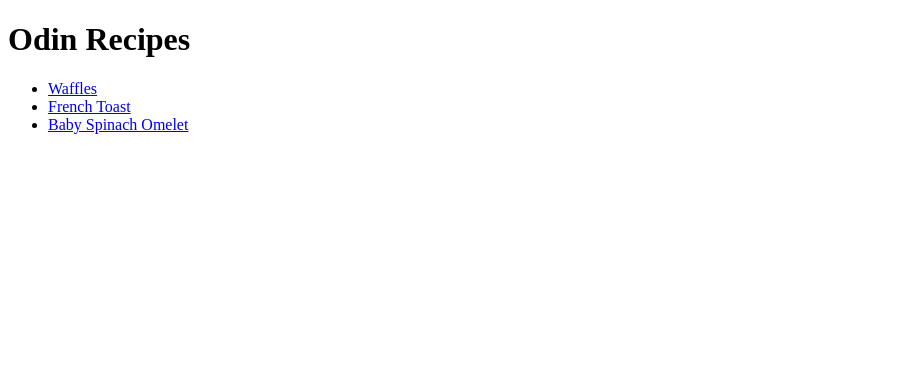
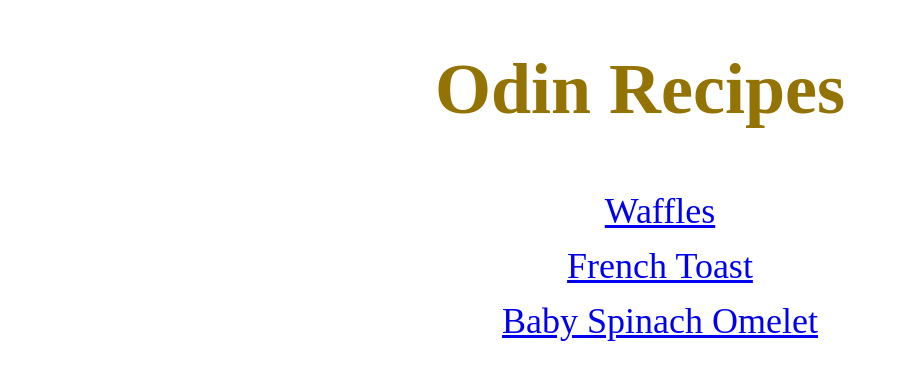
Before and after one commit to DouglasOjeda/odin-recipes, a plain HTML site: page index.html in a window 1280 px wide. Shown: the whole page, without its empty margins (0-898 px from the left). Drawn offline with Linux system fonts and the light colour scheme.

Commit message:
Style the webpages with basic css.
The webpages have been styled with basic css, to
make the webpages look a bit more presentable.

```diff
--- a/index.html
+++ b/index.html
@@ -4,13 +4,14 @@
     <meta charset="UTF-8">
     <meta name="viewport" content="width=device-width, initial-scale=1.0">
     <title>Odin Recipes</title>
+    <link rel="stylesheet" href="styles.css">
 </head>
 <body>
-    <h1>Odin Recipes</h1>
+    <h1 class="title">Odin Recipes</h1>
     <ul>
-        <li><a href="./recipes/waffles.html">Waffles</a></li>
-        <li><a href="./recipes/french-toast.html">French Toast</a></li>
-        <li><a href="./recipes/baby-spinach-omelet.html">Baby Spinach Omelet</a></li>
+        <li class="recipe-link"><a href="./recipes/waffles.html">Waffles</a></li>
+        <li class="recipe-link"><a href="./recipes/french-toast.html">French Toast</a></li>
+        <li class="recipe-link"><a href="./recipes/baby-spinach-omelet.html">Baby Spinach Omelet</a></li>
     </ul>
 </body>
 </html>
--- /dev/null
+++ b/styles.css
@@ -0,0 +1,20 @@
+* {
+    text-align: center;
+    list-style: none;
+    font-size: 36px;
+}
+
+.title {
+    font-size: 72px;
+    color: rgb(148, 115, 5);
+}
+
+.recipe-link {
+    font-size: 48px;
+    color: aliceblue;
+}
+
+img {
+    width: 800px;
+    height: auto;
+}
```
Also changed, not shown: recipes/baby-spinach-omelet.html (+2 -1 lines), recipes/french-toast.html (+2 -1 lines), recipes/waffles.html (+2 -1 lines).
